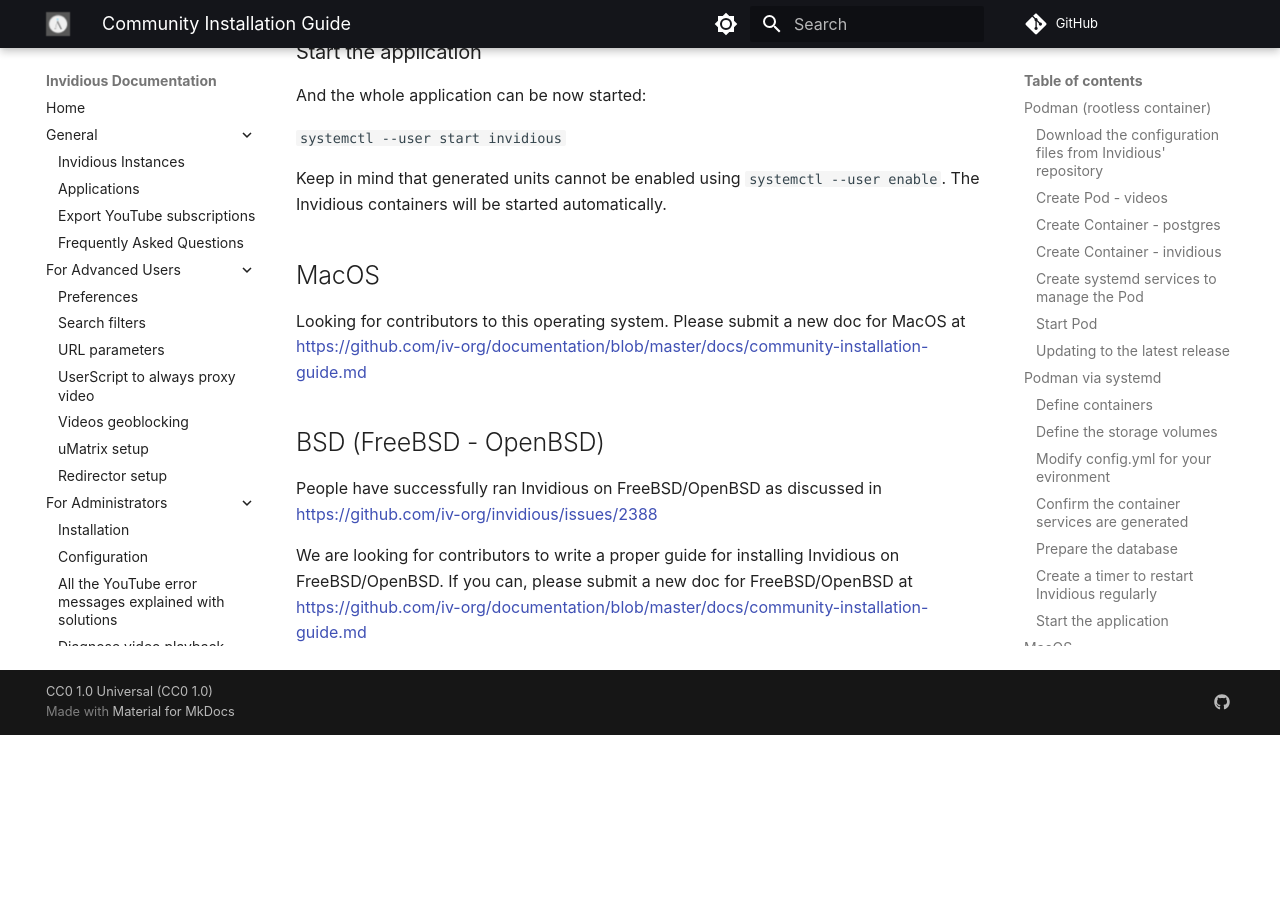
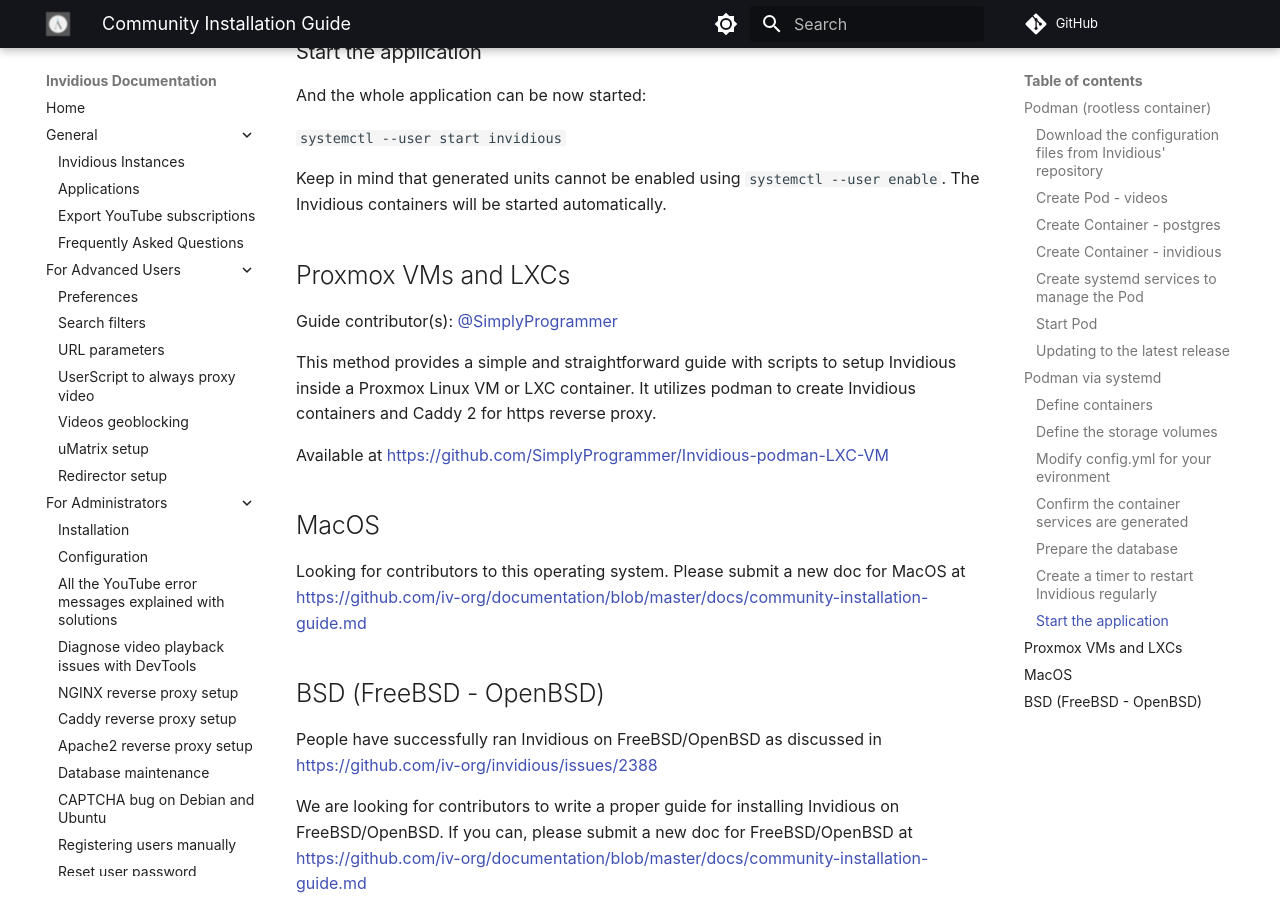
Before and after one commit to iv-org/documentation, an MkDocs documentation site: the page built from docs/community-installation-guide.md, in a window 1280 px wide and 900 px high, scrolled down 6505 px. Built offline with MkDocs 1.6.1 and Material for MkDocs 9.7.7, drawn with Linux system fonts in a browser that asks for light colours; comment, search, counter and statistics services are not loaded; before the commit the page ends 7240 px from its top, so only the background shows below that.

Commit message:
Add Proxmox setup guide for Invidious
Added a section for Proxmox VMs and LXCs with setup instructions.

```diff
--- a/docs/community-installation-guide.md
+++ b/docs/community-installation-guide.md
@@ -294,6 +294,15 @@
 
 Keep in mind that generated units cannot be enabled using `systemctl --user enable`. The Invidious containers will be started automatically.
 
+## Proxmox VMs and LXCs
+
+Guide contributor(s): [@SimplyProgrammer](https://github.com/SimplyProgrammer)
+
+This method provides a simple and straightforward guide with scripts to setup Invidious inside a Proxmox Linux VM or LXC container.
+It utilizes podman to create Invidious containers and Caddy 2 for https reverse proxy.
+
+Available at https://github.com/SimplyProgrammer/Invidious-podman-LXC-VM
+
 ## MacOS
 
 Looking for contributors to this operating system. Please submit a new doc for MacOS at https://github.com/iv-org/documentation/blob/master/docs/community-installation-guide.md
```
